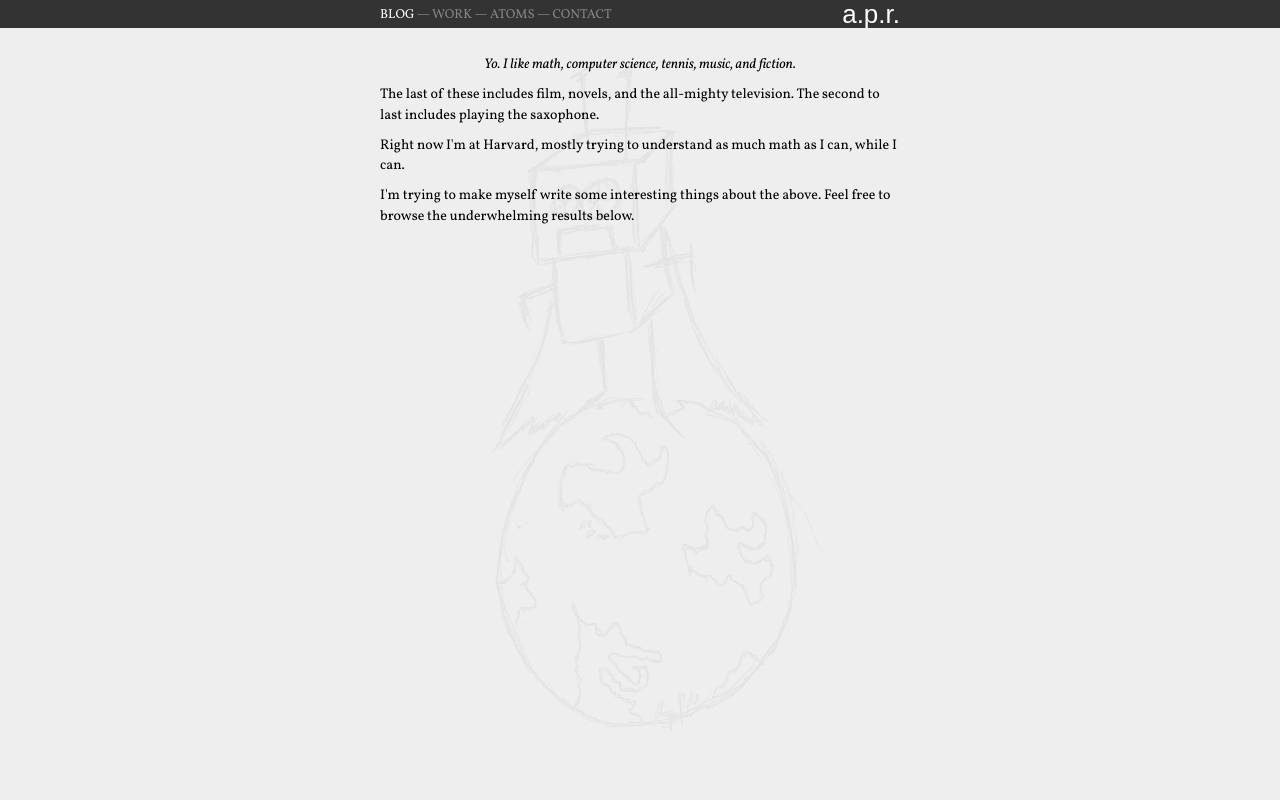
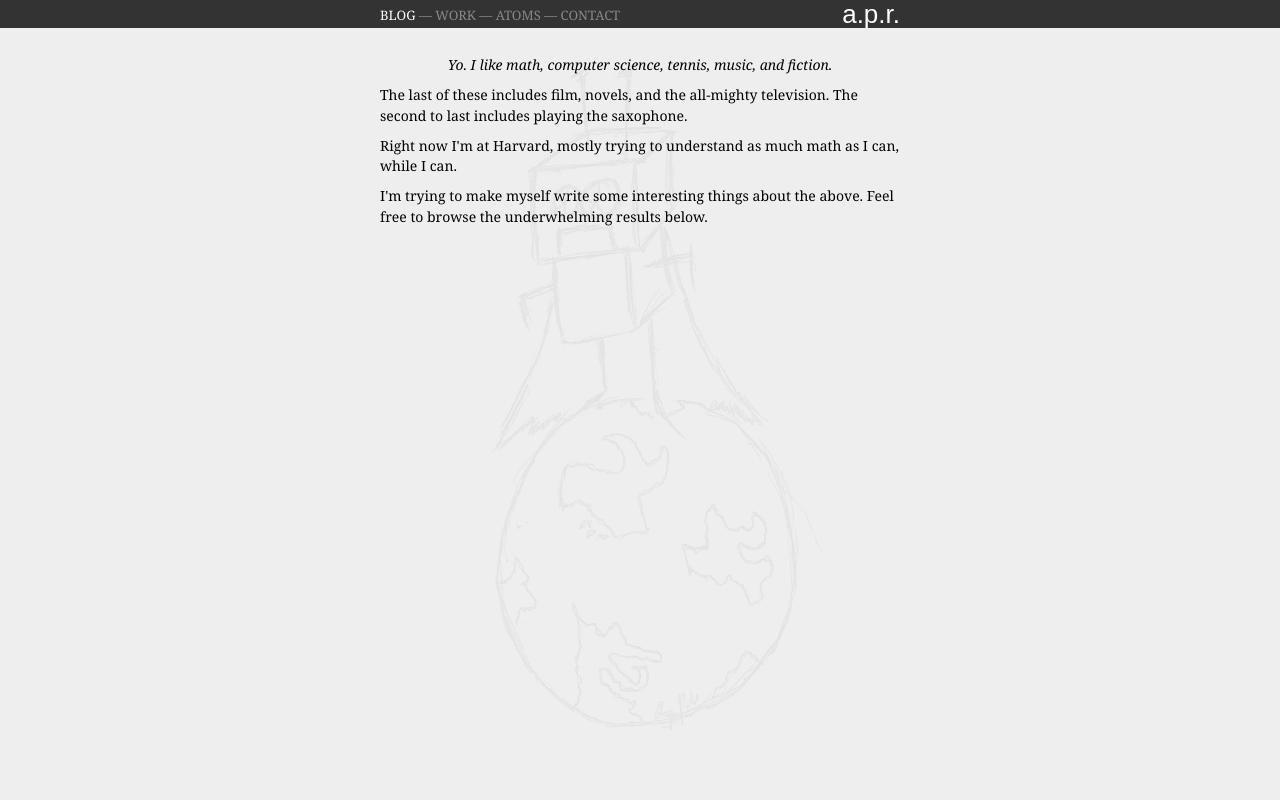
Before and after one commit to arponr/djsite, a Django app: page / in a window 1280 px wide. Run offline with Django 3.2, Linux system fonts and the light colour scheme; data that the repository does not hold is empty; some libraries are stand-ins or nearby versions; some web fonts are replaced.

Commit message:
garamond

```diff
--- a/djsite/static/base.css
+++ b/djsite/static/base.css
@@ -18,7 +18,7 @@ body, h1, div, ul, li {
 }
 
 body {
-    font-family: "vollkorn", georgia, serif;
+    font-family: "adobe garamond pro", georgia, serif;
     font-size: 14px;
     background: #eeeeee;
 }
--- a/djsite/templates/base.html
+++ b/djsite/templates/base.html
@@ -3,6 +3,8 @@
   <head>
     <title>Arpon Raksit</title>
     <link rel="stylesheet" type="text/css" href="/static/base.css"/>
+    <script type="text/javascript" src="//use.typekit.net/xcl1gmk.js"></script>
+    <script type="text/javascript">try{Typekit.load();}catch(e){}</script>
     <link rel="stylesheet" type="text/css" href="http://fonts.googleapis.com/css?family=Vollkorn:400,400italic,700,700italic|Muli|UnifrakturMaguntia">
     {% block mathjax %}{% endblock %}
   </head>
```
